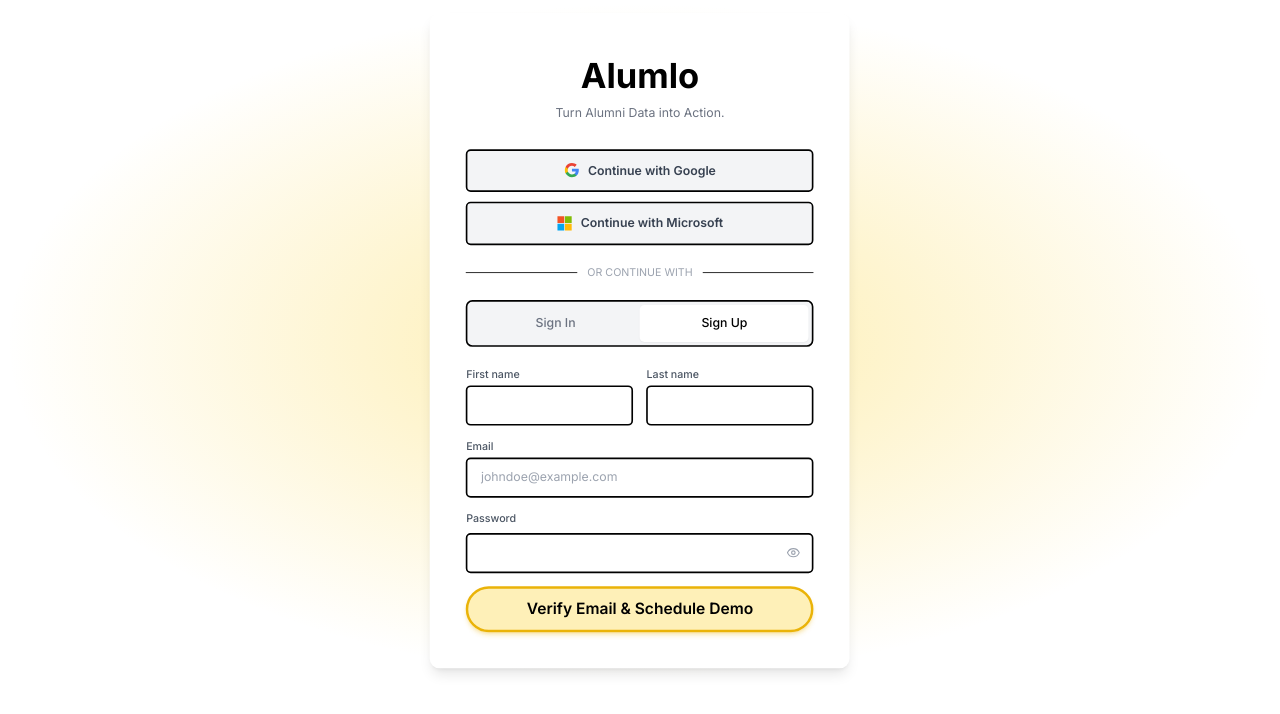
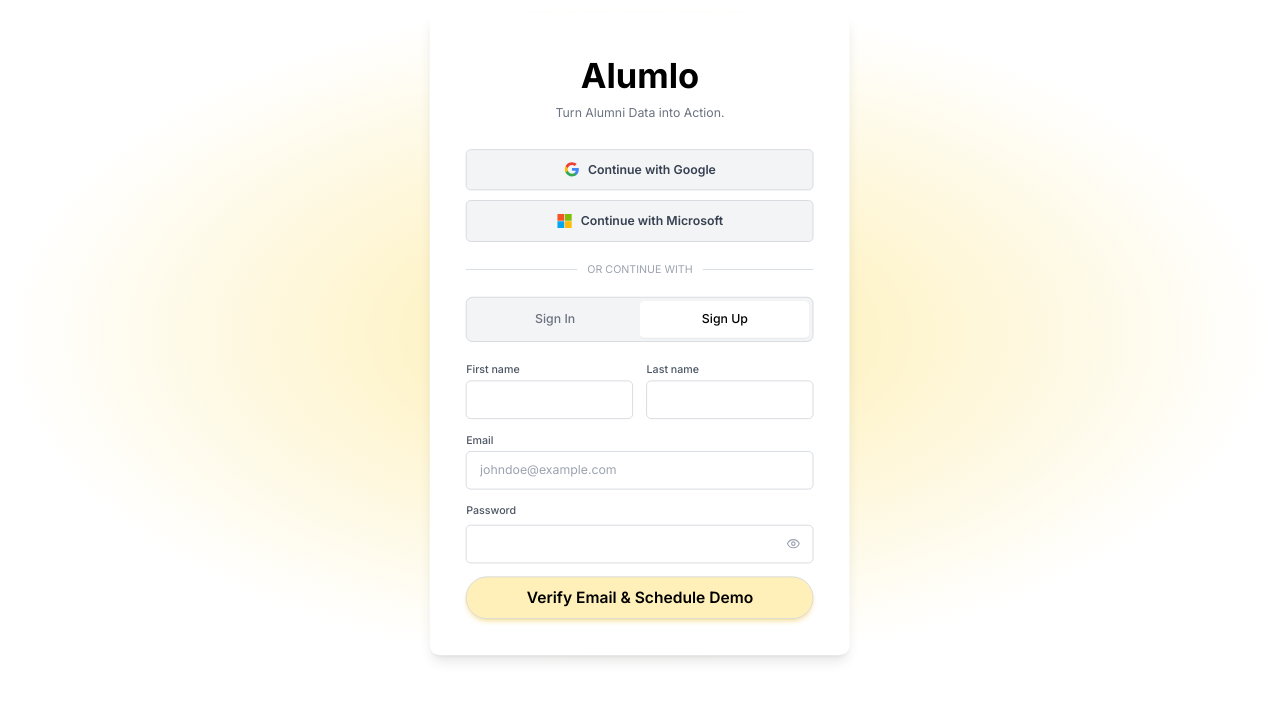
Before and after one commit to maimond123/alumlo, a Next.js app: page /signin in a window 1280 px wide. Shown: the top 714 px of the page. Built offline with nearby package versions, Linux system fonts and the light colour scheme; no server answers.

Commit message:
made thin black lines everywhere

```diff
--- a/app/signin/page.tsx
+++ b/app/signin/page.tsx
@@ -111,16 +111,16 @@ export default function SignInPage() {
     }
   }
 
-  const inputClasses = "w-full px-4 py-[11px] border-2 border-black rounded-md focus:outline-none focus:ring-2 focus:ring-gray-500 text-[15px]"
+  const inputClasses = "w-full px-4 py-[11px] border border-gray-300 rounded-md focus:outline-none focus:ring-2 focus:ring-gray-500 text-[15px]"
   const labelClasses = "block text-[13px] font-medium text-gray-600 mb-1"
 
   // Styles for the "Verify Email & Schedule Demo" button
-  const verifyAndBookButtonClasses = "w-full py-[11px] px-[38px] text-[19px] rounded-full bg-yellow-400/30 text-black border-[3px] border-yellow-500 hover:bg-yellow-400/40 transition-colors duration-300 font-semibold shadow-md shadow-yellow-500/30 hover:shadow-yellow-400/40 flex items-center justify-center"
+  const verifyAndBookButtonClasses = "w-full py-[11px] px-[38px] text-[19px] rounded-full bg-yellow-400/30 text-black border border-gray-300 hover:bg-yellow-400/40 transition-colors duration-300 font-semibold shadow-md shadow-yellow-500/30 hover:shadow-yellow-400/40 flex items-center justify-center"
 
   // Styles for the main "Sign In" button on the form
-  const formSignInButtonClasses = "w-full py-[11px] px-[38px] text-[19px] rounded-full bg-emerald-500/30 text-black border-[3px] border-emerald-600 hover:bg-emerald-500/40 transition-colors duration-300 font-semibold shadow-md shadow-emerald-600/30 hover:shadow-emerald-500/40 flex items-center justify-center"
+  const formSignInButtonClasses = "w-full py-[11px] px-[38px] text-[19px] rounded-full bg-emerald-500/30 text-black border border-gray-300 hover:bg-emerald-500/40 transition-colors duration-300 font-semibold shadow-md shadow-emerald-600/30 hover:shadow-emerald-500/40 flex items-center justify-center"
 
-  const oAuthButtonClasses = "w-full py-[13px] px-4 rounded-md font-semibold text-[15px] flex items-center justify-center transition-colors duration-200 bg-gray-100 text-gray-700 hover:bg-gray-200 border-2 border-black disabled:opacity-50 disabled:cursor-not-allowed"
+  const oAuthButtonClasses = "w-full py-[13px] px-4 rounded-md font-semibold text-[15px] flex items-center justify-center transition-colors duration-200 bg-gray-100 text-gray-700 hover:bg-gray-200 border border-gray-300 disabled:opacity-50 disabled:cursor-not-allowed"
 
   const gradientCenterColor = activeTab === 'signin'
     ? 'rgba(16, 185, 129, 0.35)'  // Emerald for Sign In
@@ -175,12 +175,12 @@ export default function SignInPage() {
         </div>
 
         <div className="flex items-center my-6">
-          <hr className="flex-grow border-t border-black" />
+          <hr className="flex-grow border-t border-gray-300" />
           <span className="mx-3 text-[13px] text-gray-400 uppercase">OR CONTINUE WITH</span>
-          <hr className="flex-grow border-t border-black" />
+          <hr className="flex-grow border-t border-gray-300" />
         </div>
 
-        <div className="mb-6 p-1 bg-gray-100 rounded-lg flex border-2 border-black">
+        <div className="mb-6 p-1 bg-gray-100 rounded-lg flex border border-gray-300">
           <button
             onClick={() => setActiveTab('signin')}
             className={`flex-1 py-[11px] px-4 rounded-md text-[15px] font-medium transition-colors duration-200 ${
@@ -277,12 +277,12 @@ export default function SignInPage() {
             initial={{ scale: 0.9, opacity: 0 }}
             animate={{ scale: 1, opacity: 1 }}
             exit={{ scale: 0.9, opacity: 0 }}
-            className="bg-white rounded-lg w-full max-w-2xl h-[700px] overflow-hidden relative border-2 border-black"
+            className="bg-white rounded-lg w-full max-w-2xl h-[700px] overflow-hidden relative border border-gray-300"
             onClick={(e) => e.stopPropagation()}
           >
             <button
               onClick={() => setShowCalendly(false)}
-              className="absolute top-3 right-3 text-gray-400 hover:text-gray-600 z-10 p-1 bg-white rounded-full border-2 border-black"
+              className="absolute top-3 right-3 text-gray-400 hover:text-gray-600 z-10 p-1 bg-white rounded-full border border-gray-300"
               aria-label="Close"
             >
               <svg className="w-5 h-5" fill="currentColor" viewBox="0 0 20 20"><path fillRule="evenodd" d="M4.293 4.293a1 1 0 011.414 0L10 8.586l4.293-4.293a1 1 0 111.414 1.414L11.414 10l4.293 4.293a1 1 0 01-1.414 1.414L10 11.414l-4.293 4.293a1 1 0 01-1.414-1.414L8.586 10 4.293 5.707a1 1 0 010-1.414z" clipRule="evenodd"></path></svg>
--- a/components/Hero.tsx
+++ b/components/Hero.tsx
@@ -76,7 +76,7 @@ export default function Hero() {
             disabled={isLoading}
             whileHover={{ scale: 1.05 }}
             whileTap={{ scale: 0.95 }}
-            className="bg-white text-black border-2 border-black px-10 py-4 text-xl rounded-full hover:bg-gray-100 transition-colors duration-300 flex items-center justify-center"
+            className="bg-white text-black border border-gray-300 px-10 py-4 text-xl rounded-full hover:bg-gray-100 transition-colors duration-300 flex items-center justify-center"
           >
             {isLoading ? (
               <>
--- a/components/navigation.tsx
+++ b/components/navigation.tsx
@@ -60,7 +60,7 @@ export default function Navigation() {
             onClick={() => router.push('/signin')}
             whileHover={{ scale: 1.05 }}
             whileTap={{ scale: 0.95 }}
-            className="bg-white text-black border-2 border-black px-9 py-2.5 text-lg rounded-full hover:bg-gray-100 transition-colors duration-300"
+            className="bg-white text-black border border-gray-300 px-9 py-2.5 text-lg rounded-full hover:bg-gray-100 transition-colors duration-300"
           >
             Sign In
           </motion.button>
@@ -68,7 +68,7 @@ export default function Navigation() {
             onClick={handleGetStarted}
             whileHover={{ scale: 1.05 }}
             whileTap={{ scale: 0.95 }}
-            className="bg-yellow-400/30 text-black border-[3px] border-yellow-500 px-9 py-2.5 text-lg rounded-full hover:bg-yellow-400/40 transition-colors duration-300 font-semibold shadow-md shadow-yellow-500/30 hover:shadow-yellow-400/40"
+            className="bg-yellow-400/30 text-black border border-gray-300 px-9 py-2.5 text-lg rounded-full hover:bg-yellow-400/40 transition-colors duration-300 font-semibold shadow-md shadow-yellow-500/30 hover:shadow-yellow-400/40"
           >
             Book Demo
           </motion.button>
```
